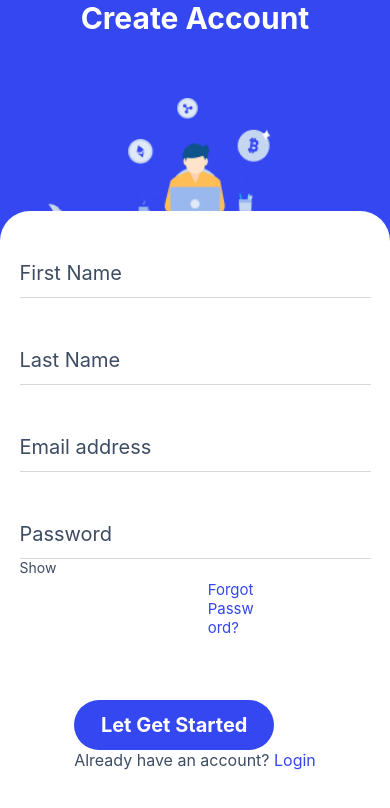
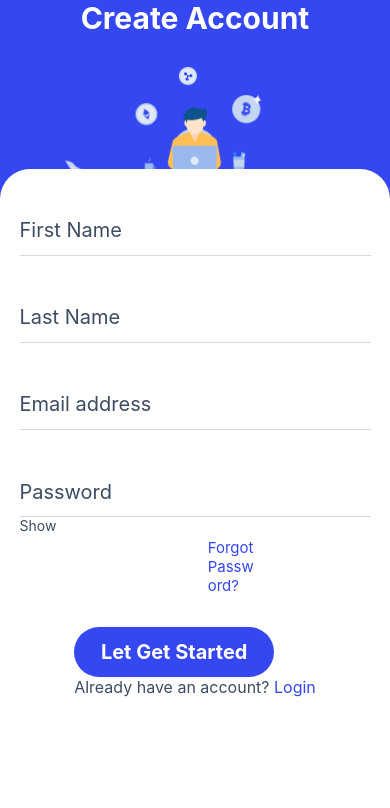
Before and after one commit to Ogochukwu5000/Crypto-app, a React Native app: screen /Signup in a window 390 px wide. Shown: the top 808 px of the page. Built offline with nearby package versions, Linux system fonts and the light colour scheme.

Commit message:
fix: smaller screen viewport

```diff
--- a/src/components/SignupScreen Component/SignupScreen.tsx
+++ b/src/components/SignupScreen Component/SignupScreen.tsx
@@ -40,12 +40,12 @@ function SignupScreen(): JSX.Element {
             <Text style={styles.welcomeHeader}>Create Account</Text>
             <Image
                 source={require('../../assets/office.png')}
-                style={styles.image}
+                style={[styles.image, isSmallScreen && styles.smallScreenImage]}
                 resizeMode="contain"
             />
             {/* Bottom half  log in modal */}
             <KeyboardAvoidingView
-                style={[styles.bottomHalfLoginModal, isFocused && styles.focusedInput]}>
+                style={[styles.bottomHalfLoginModal, isSmallScreen && styles.isSmallBottomHalfLoginModal, isFocused && styles.focusedInput]}>
                 <View style={styles.emailInput}>
                     <TextInput
                         style={styles.input}
@@ -110,7 +110,7 @@ function SignupScreen(): JSX.Element {
                 <TouchableOpacity style={styles.forgotPasswordButton}>
                     <Text style={styles.forgotPasswordBottonText}>Forgot Password?</Text>
                 </TouchableOpacity>
-                <View style={styles.loginFooter}>
+                <View style={[styles.loginFooter, isSmallScreen && styles.isSmallScreenLoginFooter]}>
                     <TouchableOpacity style={styles.loginButton}>
                         <Text style={styles.loginButtonText}>Let Get Started</Text>
                     </TouchableOpacity>
@@ -136,6 +136,13 @@ const styles = StyleSheet.create({
         height: '30%',
         marginTop: '8%',
     },
+
+    smallScreenImage: {
+        width: '100%',
+        height: '20%',
+        marginTop: '8%',
+    },
+
     welcomeHeader: {
         color: '#fff',
         fontSize: 30,
@@ -150,6 +157,10 @@ const styles = StyleSheet.create({
         alignItems: 'center',
         position: 'absolute',
         bottom: 0,
+    },
+
+    isSmallBottomHalfLoginModal: {
+        height: '80%',
     },
 
     focusedInput: {
@@ -216,6 +227,11 @@ const styles = StyleSheet.create({
         marginTop: '10%',
     },
 
+    isSmallScreenLoginFooter: {
+        marginTop: '2%',
+
+    },
+
     signUpButton: {
         flexDirection: 'row',
         alignItems: 'center',
```
